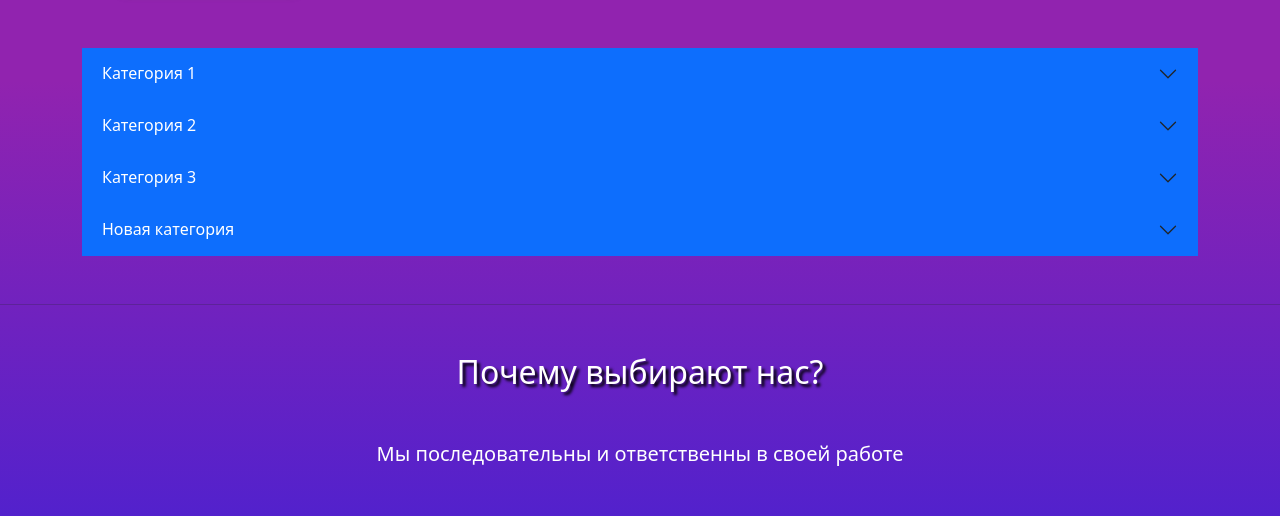
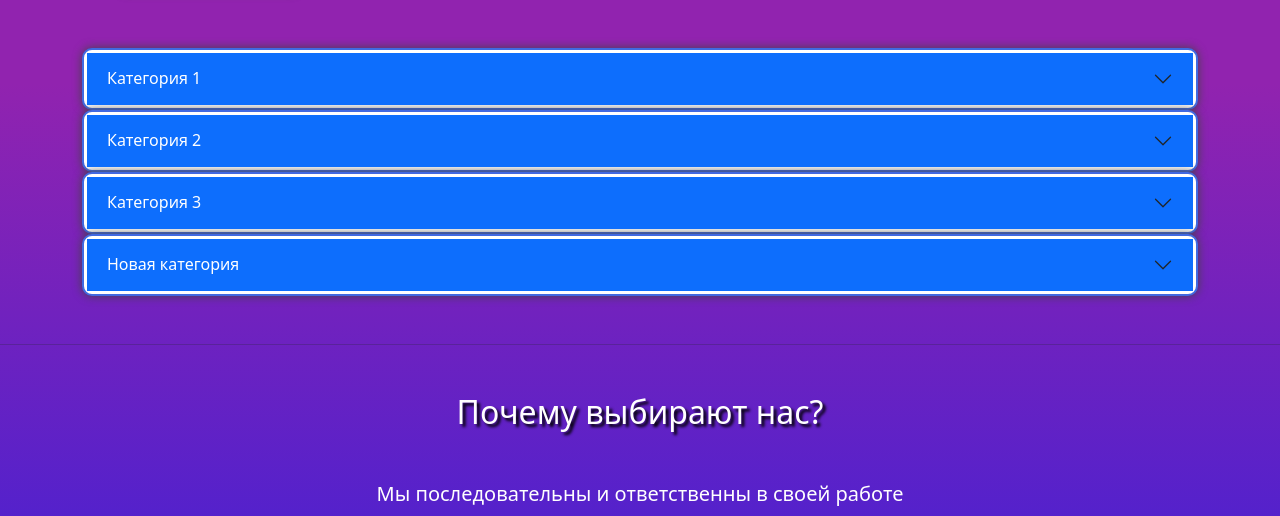
Before and after one commit to EXTRAS12/electrikSite, a Django app: page /price in a window 1280 px wide. Shown: the part 56-572 px from the top of the page. Run offline with Django 3.2, Linux system fonts and the light colour scheme; data comes from the database, SQL or seed files in the repository; some libraries are stand-ins or nearby versions.

Commit message:
part 3.1

```diff
--- a/electro/main/templates/price_list.html
+++ b/electro/main/templates/price_list.html
@@ -7,8 +7,8 @@
 
 {% for category in categories %}
 <div class="accordion accordion-flush" id="accordionFlushExample">
-  <div class="accordion-item">
-    <h2 class="accordion-header bg-primary" id="flush-headingOne">
+  <div class="accordion-item" style="border: 2px #4169E1 solid; box-shadow: 0 0 10px #444;border-radius: 10px; padding: 3px;">
+    <h2 class="accordion-header bg-primary"id="flush-headingOne">
       <button class="accordion-button collapsed bg-primary text-white" type="button" data-bs-toggle="collapse" data-bs-target="#flush-collapseOne" aria-expanded="false" aria-controls="flush-collapseOne">
         {{ category.name }}
       </button>
```
